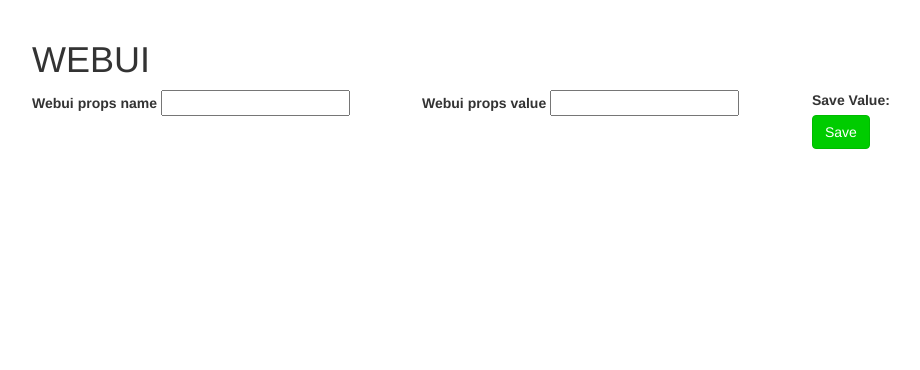
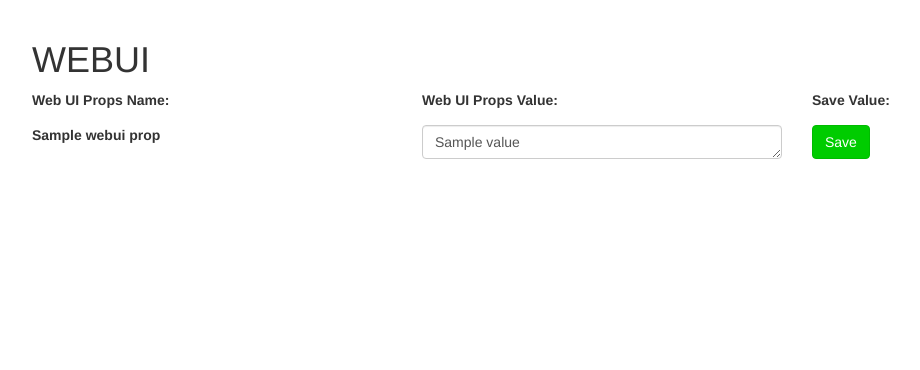
Before and after one commit to OpenBankProject/API-Manager, a Django app: template apimanager/webui/templates/webui/index.html in a window 1280 px wide. Shown: the part 50-420 px from the top of the page, without its empty margins (38-958 px from the left). Run offline with Django 3.2, Linux system fonts and the light colour scheme; the template is opened without the code that fills it: most values are stand-ins (such as "Sample title", 1, 10 or a date in 2020); form fields are guessed from the names that the template uses; some libraries are stand-ins or nearby versions.

Commit message:
tweaked the web page first -- in process

```diff
--- a/apimanager/webui/templates/webui/index.html
+++ b/apimanager/webui/templates/webui/index.html
@@ -8,6 +8,7 @@
 	<div id="webui_list">
 		<h1>WEBUI</h1>
 
+{#		<form method="post" action="{% url 'webui:webui-index' %}">#}
 		<form method="post">
 			{% csrf_token %}
 			{% if form.non_field_errors %}
@@ -18,27 +19,33 @@
 
             <div class="row">
                 <div class="col-xs-12 col-sm-4">
-					{% if form.webui_props_name.errors %}<div class="alert alert-danger">{{ form.webui_props_name.errors }}</div>{% endif %}
-					<div class="form-group">
-						{{ form.webui_props_name.label_tag }}
-						{{ form.webui_props_name }}
-					</div>
+                    <label class="form-group" >Web UI Props Name:</label> <br>
                 </div>
                 <div class="col-xs-12 col-sm-4">
-                    {% if form.webui_props_value.errors %}<div class="alert alert-danger">{{ form.webui_props_value.errors }}</div>{% endif %}
-                    <div class="form-group">
-                        {{ form.webui_props_value.label_tag }}
-                        {{ form.webui_props_value }}
-                    </div>
+                    <label class="form-group" >Web UI Props Value:</label> <br>
                 </div>
                 <div class="col-sm-12 col-sm-4">
-					<div class="form-group">
-                        <label >Save Value:</label> <br>
-						<button type="submit" class="btn btn-primary btn-green">Save</button>
-					</div>
+                    <label class="form-group" >Save Value:</label> <br>
 				</div>
 			</div>
 
+            {% for webui_prop in webui_props %}
+				<div class="row">
+                    <div class="col-xs-12 col-sm-4">
+                        <div class="form-group" name="webui_props_value" cols="20" rows="1"  id="id_webui_props_key"><strong>{{ webui_prop.name }}</strong></div>
+                    </div>
+                    <div class="col-xs-12 col-sm-4">
+                        <div class="form-group">
+                            <textarea name="webui_props_value" cols="40" rows="1" class="form-control" id="id_webui_props_value">{{ webui_prop.value }}</textarea>
+                        </div>
+                    </div>
+                    <div class="col-sm-12 col-sm-4">
+                        <div class="form-group">
+                            <button type="submit" class="btn btn-primary btn-green">Save</button>
+                        </div>
+                    </div>
+			    </div>
+			{% endfor %}
 
 		</form>
 	</div>
```
Also changed, not shown: apimanager/webui/views.py (+16 -15 lines).
